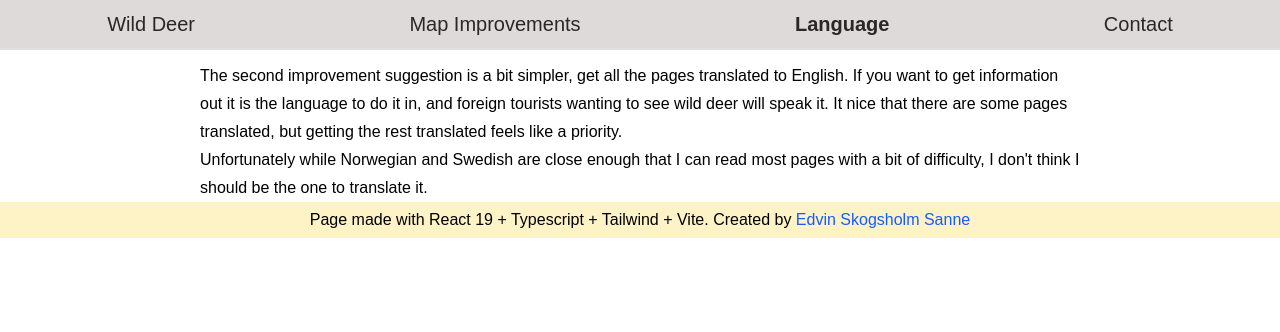
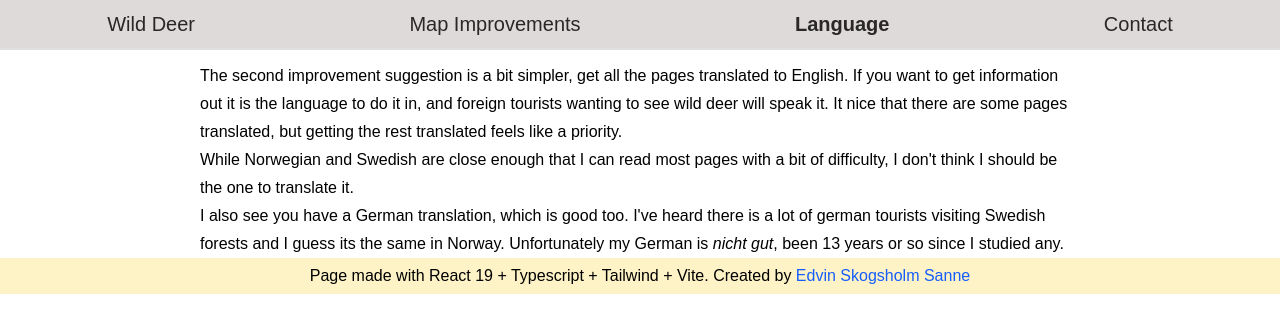
Before and after one commit to Acasez/wild-deer-page, a React (Vite) app: page /wilddeer/ReadMore in a window 1280 px wide. Shown: the top 332 px of the page. Built offline with nearby package versions, Linux system fonts and the light colour scheme.

Commit message:
Few more details

```diff
--- a/src/pages/Language.tsx
+++ b/src/pages/Language.tsx
@@ -13,9 +13,13 @@ export default function Language() {
         speak it. It nice that there are some pages translated, but getting the
         rest translated feels like a priority.
         <br />
-        Unfortunately while Norwegian and Swedish are close enough that I can
-        read most pages with a bit of difficulty, I don't think I should be the
-        one to translate it.
+        While Norwegian and Swedish are close enough that I can read most pages
+        with a bit of difficulty, I don't think I should be the one to translate
+        it.
+        <br />I also see you have a German translation, which is good too. I've
+        heard there is a lot of german tourists visiting Swedish forests and I
+        guess its the same in Norway. Unfortunately my German is{" "}
+        <i>nicht gut</i>, been 13 years or so since I studied any.
       </p>
     </>
   );
```
